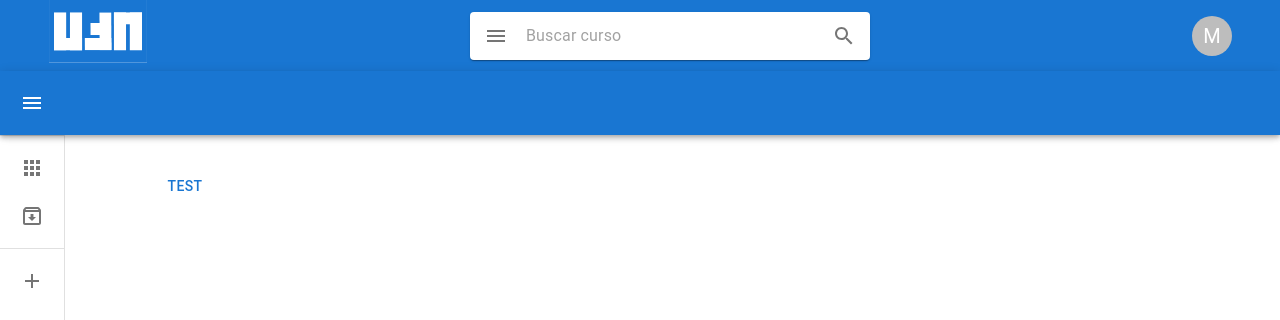
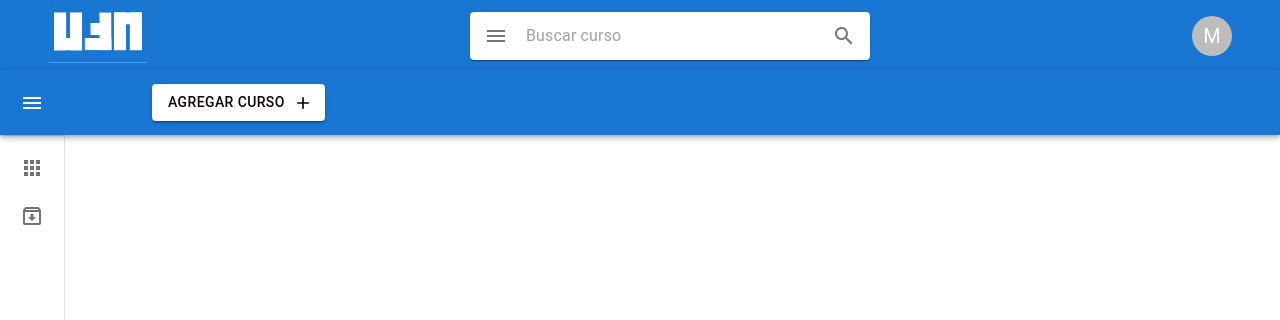
Before and after one commit to julio7173/abmodelis.github.io, a React (Vite) app: page /mystudents in a window 1280 px wide. Shown: the top 320 px of the page. Built offline with nearby package versions, Linux system fonts and the light colour scheme.

Commit message:
Create curses form v1.1

```diff
--- a/src/components/PanelNav.tsx
+++ b/src/components/PanelNav.tsx
@@ -1,4 +1,4 @@
-import * as React from 'react';
+import React from 'react';
 import { styled, useTheme, Theme, CSSObject } from '@mui/material/styles';
 import Box from '@mui/material/Box';
 import MuiDrawer from '@mui/material/Drawer';
@@ -17,7 +17,6 @@ import ListItemIcon from '@mui/material/ListItemIcon';
 import ListItemText from '@mui/material/ListItemText';
 import AppsIcon from '@mui/icons-material/Apps';
 import ArchiveOutlinedIcon from '@mui/icons-material/ArchiveOutlined';
-import AddIcon from '@mui/icons-material/Add';
 import { CreateDataCurses } from '../views/teachers/createDataCurses';
 
 const drawerWidth = 240;
@@ -63,13 +62,6 @@ const handleTodoClick = () => {
 const handleArchivedClick = () => {
     // Your logic for handling the "Archivados" button click
     console.log("Archivados button clicked!");
-    // You could navigate to a different page, fetch data, etc.
-};
-
-const handleAddClick = () => {
-    // Your logic for handling the "Agregar curso" button click
-    <CreateDataCurses/>
-    console.log("Agregar curso button clicked!");
     // You could navigate to a different page, fetch data, etc.
 };
 
@@ -141,6 +133,9 @@ export default function MiniDrawer() {
           >
             <MenuIcon />
           </IconButton>
+          <Box position="fixed" sx={{ml:"10%"}}>
+            <CreateDataCurses />
+          </Box>
         </Toolbar>
       </AppBar>
       <Drawer variant="permanent" open={open} >
@@ -175,36 +170,9 @@ export default function MiniDrawer() {
             </ListItem>
           ))}
         </List>
-        <Divider />
-        <List>
-          {['Agregar curso'].map((text) => (
-            <ListItem key={text} disablePadding sx={{ display: 'block' }}>
-              <ListItemButton
-                sx={{
-                  minHeight: 48,
-                  justifyContent: open ? 'initial' : 'center',
-                  px: 2.5,
-                }}
-                onClick={handleAddClick}
-              >
-                <ListItemIcon
-                  sx={{
-                    minWidth: 0,
-                    mr: open ? 3 : 'auto',
-                    justifyContent: 'center',
-                  }}
-                >
-                <AddIcon/>
-                </ListItemIcon>
-                <ListItemText primary={text} sx={{ opacity: open ? 1 : 0 }} />
-              </ListItemButton>
-            </ListItem>
-          ))}
-        </List>
       </Drawer>
       <Box component="main" sx={{ flexGrow: 1, p: 3 }}>
         <DrawerHeader />
-        <CreateDataCurses/>
       </Box>
     </Box>
   );
--- a/src/components/buttons/InputFileUpload.tsx
+++ b/src/components/buttons/InputFileUpload.tsx
@@ -1,6 +1,9 @@
+import * as React from 'react';
 import { styled } from '@mui/material/styles';
-import { Button } from "@mui/material";
+import Box from '@mui/material/Box';
+import Button from '@mui/material/Button';
 import CloudUploadIcon from '@mui/icons-material/CloudUpload';
+import { useState } from 'react';
 
 const VisuallyHiddenInput = styled('input')({
   clip: 'rect(0 0 0 0)',
@@ -12,19 +15,76 @@ const VisuallyHiddenInput = styled('input')({
   left: 0,
   whiteSpace: 'nowrap',
   width: 1,
+
+});
+
+const BoxContainer = styled(Box)({
+  border: "1px dashed",
+  borderColor: '#1976D2',
+  borderRadius: 4,
+  padding: 2,
+  display: 'flex',
+  flexDirection: 'column',
+  alignItems: 'center',
+  justifyContent: 'center',
+  minHeight: 150,
+  width: "100%",
+});
+
+const BoxPreview = styled(Box)({
+  maxWidth: '100%',
+  maxHeight: 200,
+  borderRadius: 4,
+  overflow: 'hidden',
+  margin: '16px 0',
+});
+
+const ButtonUpload = styled(Button)({
+  marginTop: 'auto',
+
 });
 
 export default function InputFileUpload() {
+  const [selectedFile, setSelectedFile] = useState<File | null>(null);
+  const [showButton, setShowButton] = useState(true);
+
+  const handleFileChange = (event: React.ChangeEvent<HTMLInputElement>) => {
+    const file = event.target.files![0];
+    if (file) {
+      setSelectedFile(file);
+      setShowButton(false);
+    }
+  };
+
+  const renderPreview = () => {
+    if (selectedFile) {
+      const reader = new FileReader();
+      reader.onload = () => {
         return (
-      <Button
+          <BoxPreview>
+            <img src={reader.result as string} alt="Preview" />
+          </BoxPreview>
+        );
+      };
+      reader.readAsDataURL(selectedFile);
+    }
+  };
+
+  return (
+    <BoxContainer>
+      {renderPreview()}
+      {showButton && (
+        <ButtonUpload
           component="label"
           role={undefined}
           variant="contained"
           tabIndex={-1}
           startIcon={<CloudUploadIcon />}
         >
-        Subir una imagen
-        <VisuallyHiddenInput type="file" />
-      </Button>
+          Upload file
+          <VisuallyHiddenInput type="file" onChange={handleFileChange} />
+        </ButtonUpload>
+      )}
+    </BoxContainer>
   );
 }
--- a/src/views/teachers/createDataCurses.tsx
+++ b/src/views/teachers/createDataCurses.tsx
@@ -2,6 +2,7 @@ import React from "react";
 import { Box, Button, Container, FormControl, Grid, InputAdornment, InputLabel, MenuItem, Modal, OutlinedInput, Paper, TextField, Typography } from "@mui/material";
 import InputFileUpload from "../../components/buttons/InputFileUpload";
 import SaveButton from "../../components/buttons/SaveButton";
+import AddIcon from '@mui/icons-material/Add';
 
 const currencies = [
     {
@@ -25,16 +26,16 @@ export const CreateDataCurses: React.FC<{}> = () => {
     const handleClose = () => setOpen(false);
     return(
         <div>
-            <Button onClick={handleOpen}>Test</Button>
+            <Button onClick={handleOpen} variant="contained" endIcon={<AddIcon/>} sx={{bgcolor:"#FFFFFF", color:"#110404", "&:hover": {bgcolor: "#E6E6E6"},}}>Agregar curso</Button>
             <Modal open={open} onClose={handleClose} roboto-labelledby="modal-modal-title">
                 <Container maxWidth="sm">
                     <Grid container direction="column" alignItems="center" justifyContent="center">
                         <Grid item>
                             <Paper sx={{padding:"1.2em", borderRadius:"0.5em"}}>
                                 <Box component="form">
-                                    <Typography id="modal-modal-title" variant="h4" component="h2">Crear datos del curso</Typography>
-                                    <TextField required id="outlined-required" label="Obligatorio" defaultValue="Titulo del curso" fullWidth sx={{mt:2, mb:1.5}}/>
-                                    <TextField id="outlined-multiline-static" label="Obligatorio" multiline rows={2} defaultValue="Descripcion del curso" fullWidth sx={{mt:1.5, mb:1.5}}/>
+                                    <Typography id="modal-modal-title" variant="h6" component="h4">Crear datos del curso</Typography>
+                                    <TextField required id="outlined-required" label="Titulo del curso" fullWidth sx={{mt:2, mb:1.5}}/>
+                                    <TextField id="outlined-multiline-static-required" label="Descripcion del curso" multiline rows={2} fullWidth sx={{mt:1.5, mb:1.5}}/>
                                     <Grid container direction="row" spacing={2}>
                                         <Grid item xs={6}>
                                             <TextField id="outlined-select-currency" select label="Estado del curso" defaultValue="" fullWidth sx={{mt:1.5, mb:1.5}}>
@@ -55,9 +56,13 @@ export const CreateDataCurses: React.FC<{}> = () => {
                                     <Grid sx={{ mt:1.5, mb:1.5}}>
                                         <InputFileUpload/>
                                     </Grid>
-                                    <Grid sx={{ml:"54%"}}>
-                                        <Button>Cancelar</Button>
-                                        <SaveButton/>
+                                    <Grid container>
+                                        <Grid item sx={{ml:26}}>
+                                            <Button>Cancelar</Button>
+                                            </Grid>
+                                        <Grid item sx={{ml:2}}>
+                                            <SaveButton/>
+                                            </Grid>
                                     </Grid>
                                 </Box>
                             </Paper>
```
Also changed, not shown: src/components/ImageUploadBox.tsx (deleted). Lines whose indentation alone changed are shown as unchanged.
